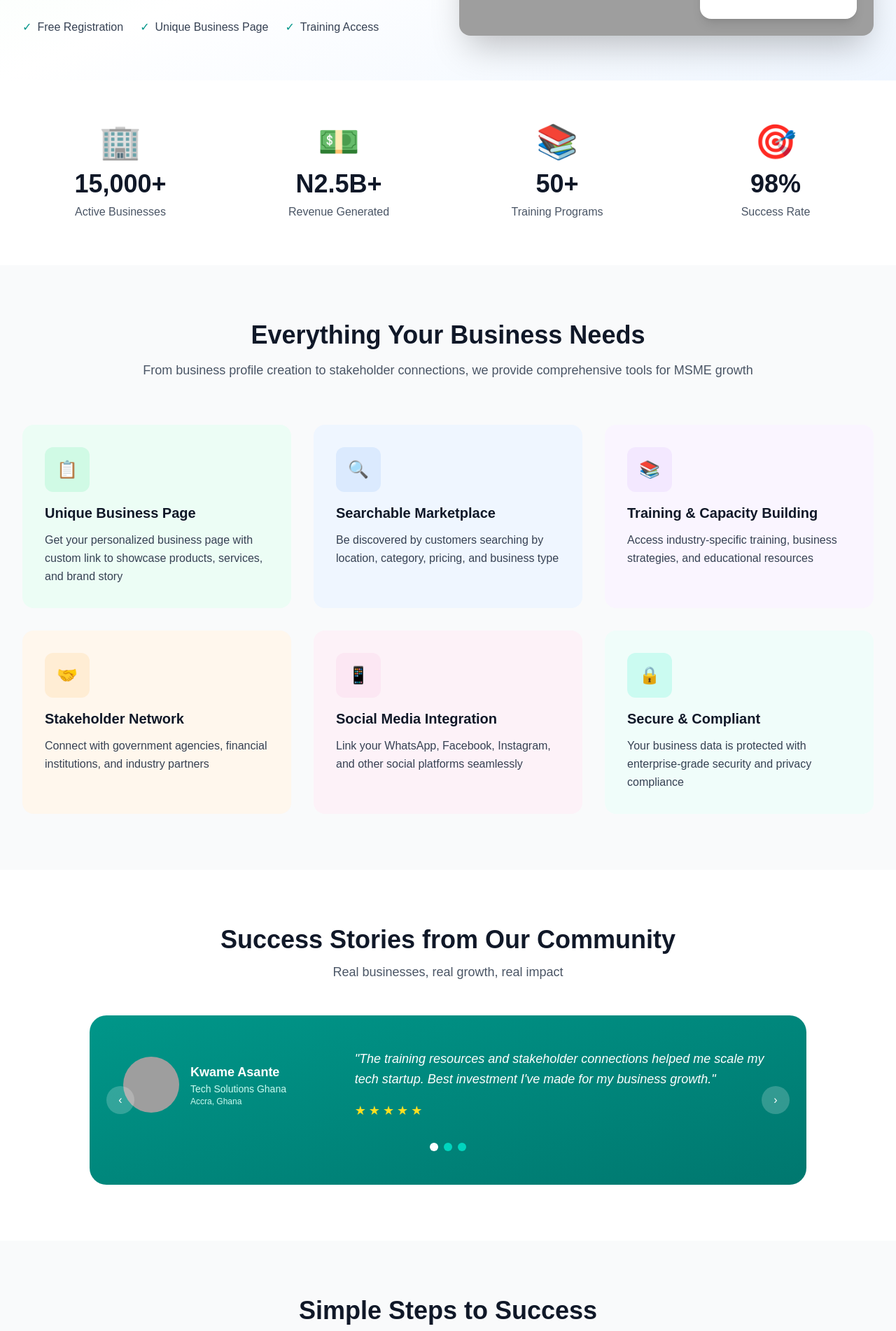
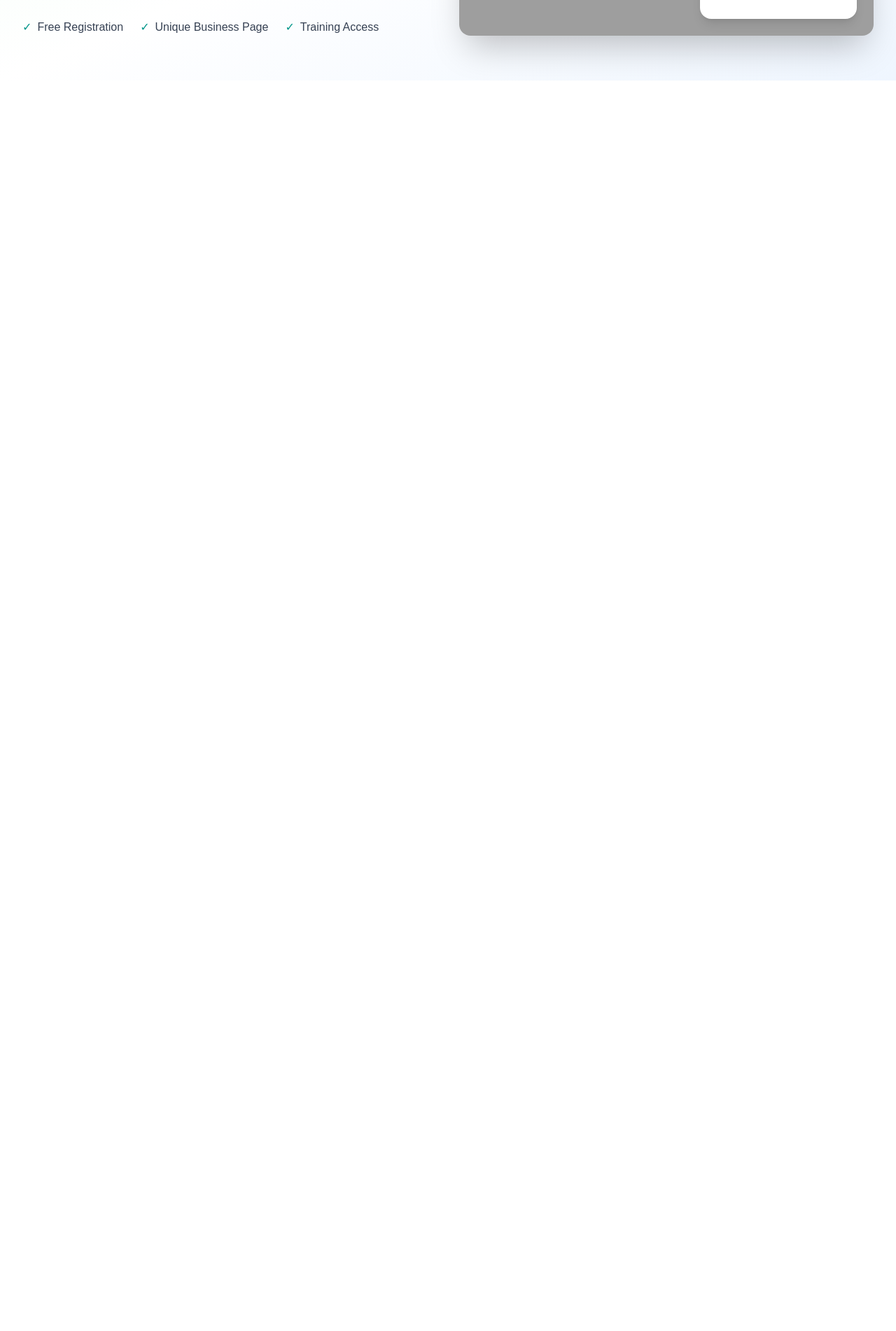
Before and after one commit to rwang297/kasuwangizo, a Next.js app: page / in a window 1280 px wide. Shown: the part 498-2400 px from the top of the page at 70% size. After the commit the page ends 800 px from the top, so only its background shows below. Built offline with nearby package versions, Linux system fonts and the light colour scheme; grey boxes are pictures that could not be loaded.

Commit message:
Start fresh with minimal page structure
cgen-955a22f4b3924dd7b97b3899daf16570

```diff
--- a/src/app/page.tsx
+++ b/src/app/page.tsx
@@ -1,29 +1,13 @@
 'use client';
 
-import { useState } from 'react';
-import Image from 'next/image';
 import Header from '@/components/Header';
 import Hero from '@/components/Hero';
-import StatsSection from '@/components/StatsSection';
-import FeaturesSection from '@/components/FeaturesSection';
-import SuccessStories from '@/components/SuccessStories';
-import StepsSection from '@/components/StepsSection';
-import BusinessShowcase from '@/components/BusinessShowcase';
-import CTASection from '@/components/CTASection';
-import Footer from '@/components/Footer';
 
 export default function Home() {
   return (
     <div className="w-full bg-white">
       <Header />
       <Hero />
-      <StatsSection />
-      <FeaturesSection />
-      <SuccessStories />
-      <StepsSection />
-      <BusinessShowcase />
-      <CTASection />
-      <Footer />
     </div>
   );
 }
```
